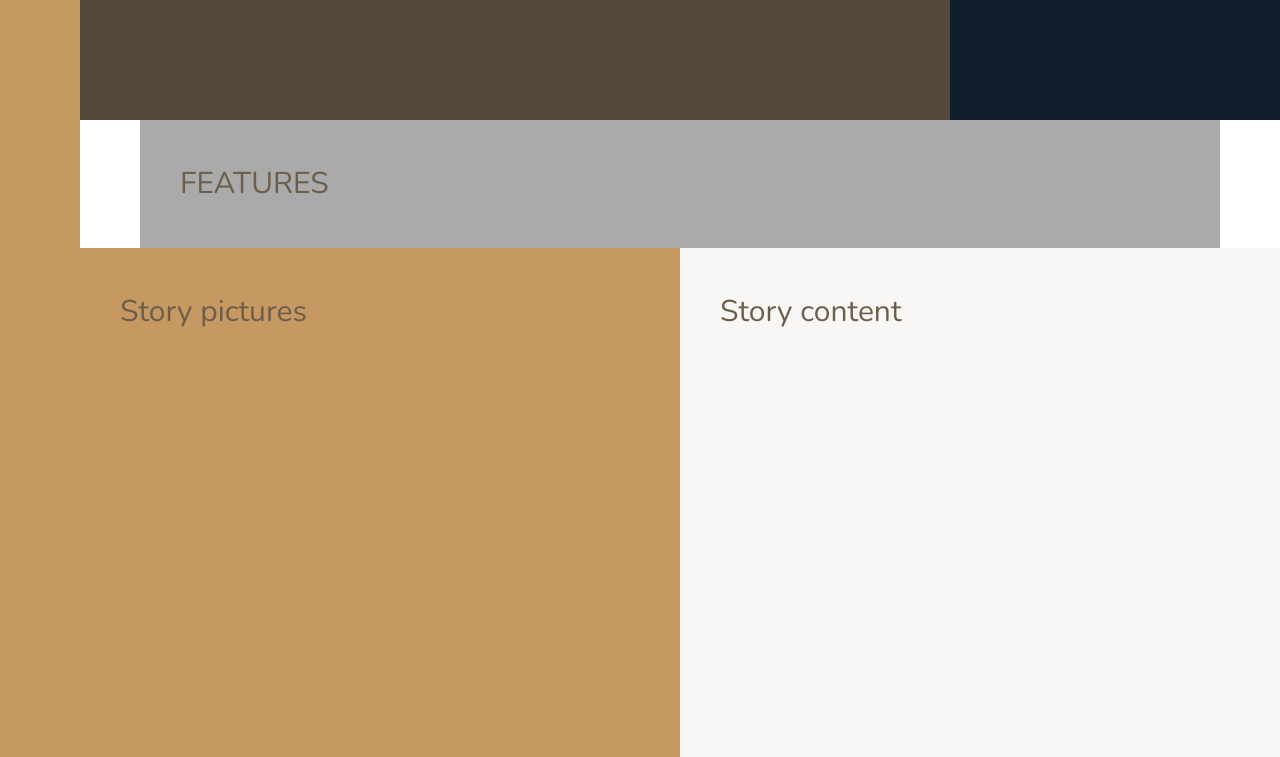
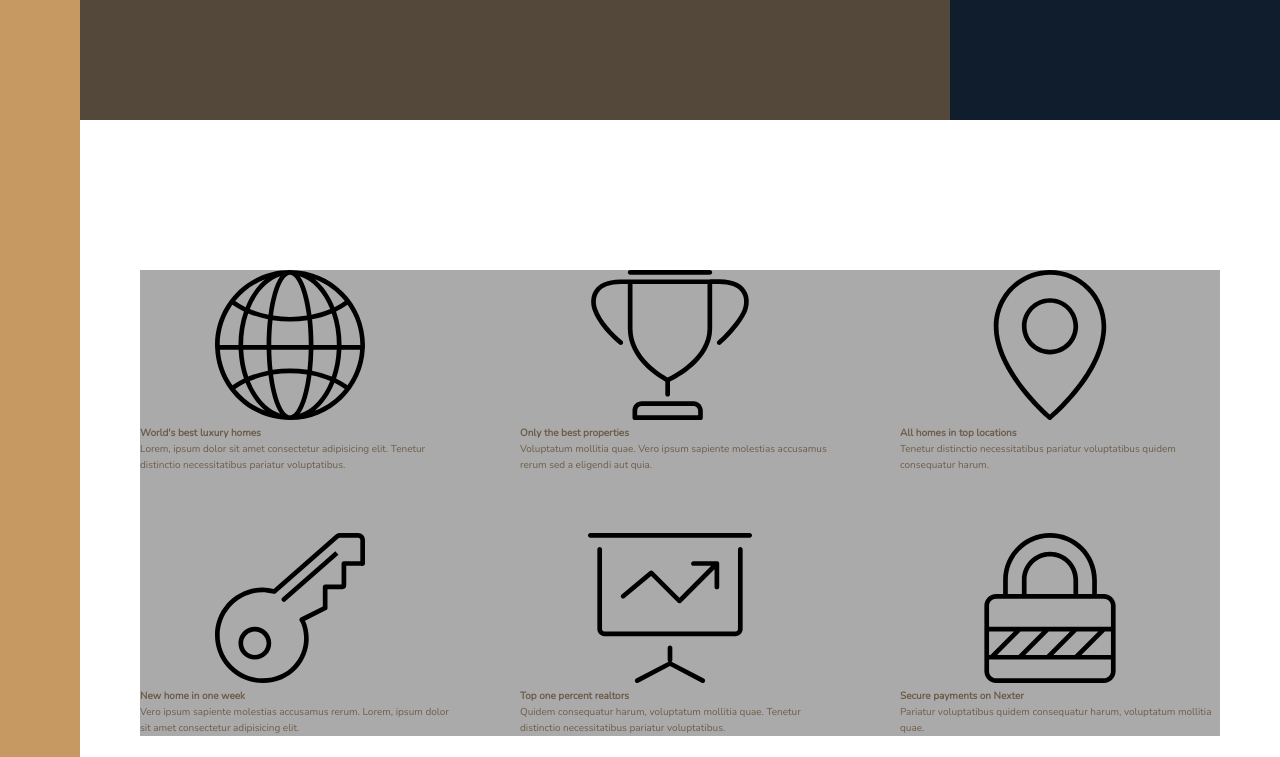
Before and after one commit to EnergeticPixels/nexters, a website: page index.html in a window 1280 px wide. Shown: the part 520-1277 px from the top of the page. Drawn offline with nearby package versions, Linux system fonts and the light colour scheme; files that its build step writes are made by us from their sources.

Commit message:
DEVELOP html markup for each feature

```diff
--- a/index.html
+++ b/index.html
@@ -22,7 +22,48 @@
             top 3 realtors
         </div>
         <section class="features">
-            FEATURES
+            <div class="feature">
+                <svg class="feature__icon">
+                    <use xlink:href='img/sprite.svg#icon-global'></use>
+                </svg>
+                <h4 class="heading-4">World's best luxury homes</h4>
+                <p class="feature__text">Lorem, ipsum dolor sit amet consectetur adipisicing elit. Tenetur distinctio necessitatibus pariatur voluptatibus.</p>
+            </div>
+            <div class="feature">
+                <svg class="feature__icon">
+                    <use xlink:href='img/sprite.svg#icon-trophy'></use>
+                </svg>
+                <h4 class="heading-4">Only the best properties</h4>
+                <p class="feature__text">Voluptatum mollitia quae. Vero ipsum sapiente molestias accusamus rerum sed a eligendi aut quia.</p>
+            </div>
+            <div class="feature">
+                <svg class="feature__icon">
+                    <use xlink:href='img/sprite.svg#icon-map-pin'></use>
+                </svg>
+                <h4 class="heading-4">All homes in top locations</h4>
+                <p class="feature__text">Tenetur distinctio necessitatibus pariatur voluptatibus quidem consequatur harum.</p>
+            </div>
+            <div class="feature">
+                <svg class="feature__icon">
+                    <use xlink:href='img/sprite.svg#icon-key'></use>
+                </svg>
+                <h4 class="heading-4">New home in one week</h4>
+                <p class="feature__text">Vero ipsum sapiente molestias accusamus rerum. Lorem, ipsum dolor sit amet consectetur adipisicing elit.</p>
+            </div>
+            <div class="feature">
+                <svg class="feature__icon">
+                    <use xlink:href='img/sprite.svg#icon-presentation'></use>
+                </svg>
+                <h4 class="heading-4">Top one percent realtors</h4>
+                <p class="feature__text">Quidem consequatur harum, voluptatum mollitia quae. Tenetur distinctio necessitatibus pariatur voluptatibus.</p>
+            </div>
+            <div class="feature">
+                <svg class="feature__icon">
+                    <use xlink:href='img/sprite.svg#icon-lock'></use>
+                </svg>
+                <h4 class="heading-4">Secure payments on Nexter</h4>
+                <p class="feature__text">Pariatur voluptatibus quidem consequatur harum, voluptatum mollitia quae.</p>
+            </div>
         </section>
 
         <div class="story__pictures">
--- a/sass/_base.scss
+++ b/sass/_base.scss
@@ -40,8 +40,8 @@
   grid-template-columns: [sidebar-start] 8rem [sidebar-end full-start] minmax(6rem, 1fr) [center-start] repeat(8, [col-start] minmax(min-content, 14rem) [col-end]) [center-end] minmax(6rem, 1fr) [full-end];
 
   // for development purposes
-  & > * {
+  /*& > * {
     padding: 40px;
     font-size: 3rem;
-  }
+  }*/
 }
--- a/sass/_features.scss
+++ b/sass/_features.scss
@@ -1,4 +1,11 @@
 .features {
   background-color: $color-grey-light-2;
   grid-column: center-start / center-end;
+
+  margin: 15rem 0;
+
+  display: grid;
+  // could be better with subgrids but....
+  grid-template-columns: repeat(3, 1fr);
+  grid-gap: 6rem;
 }
```
